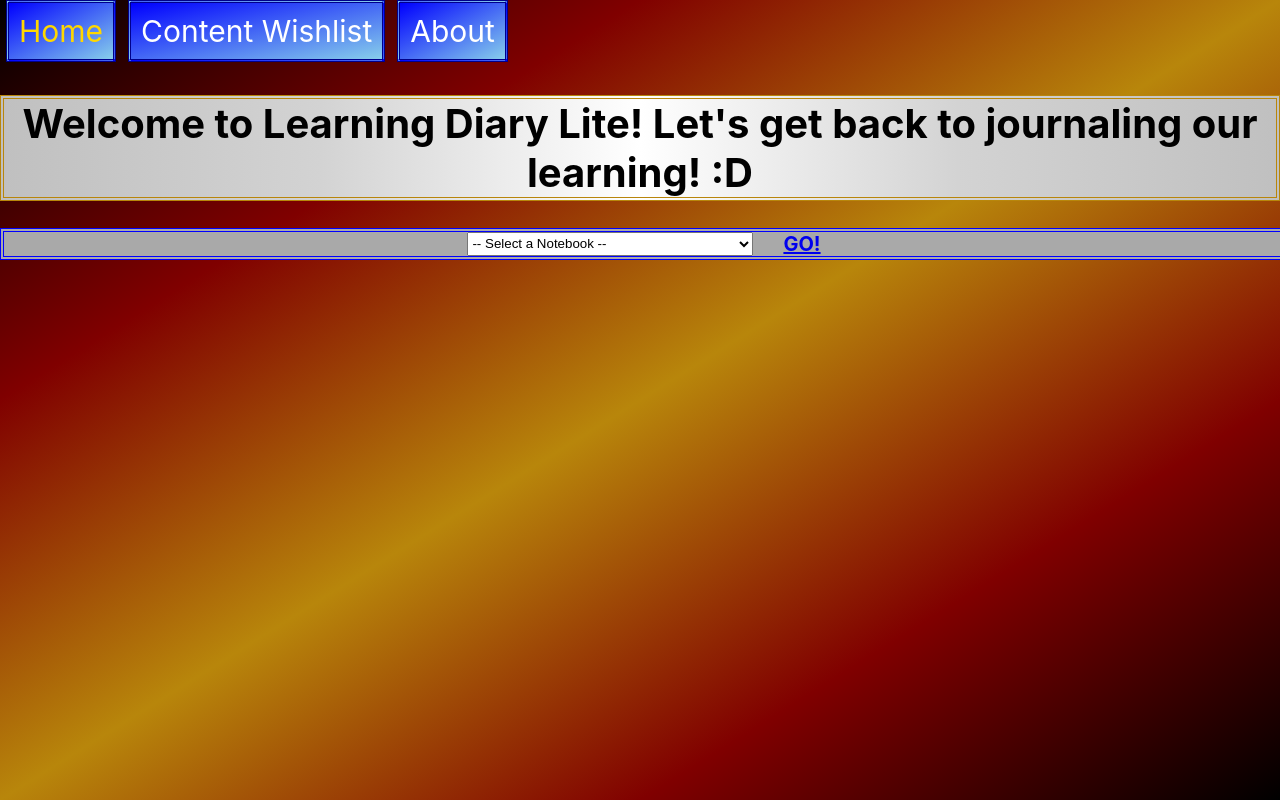
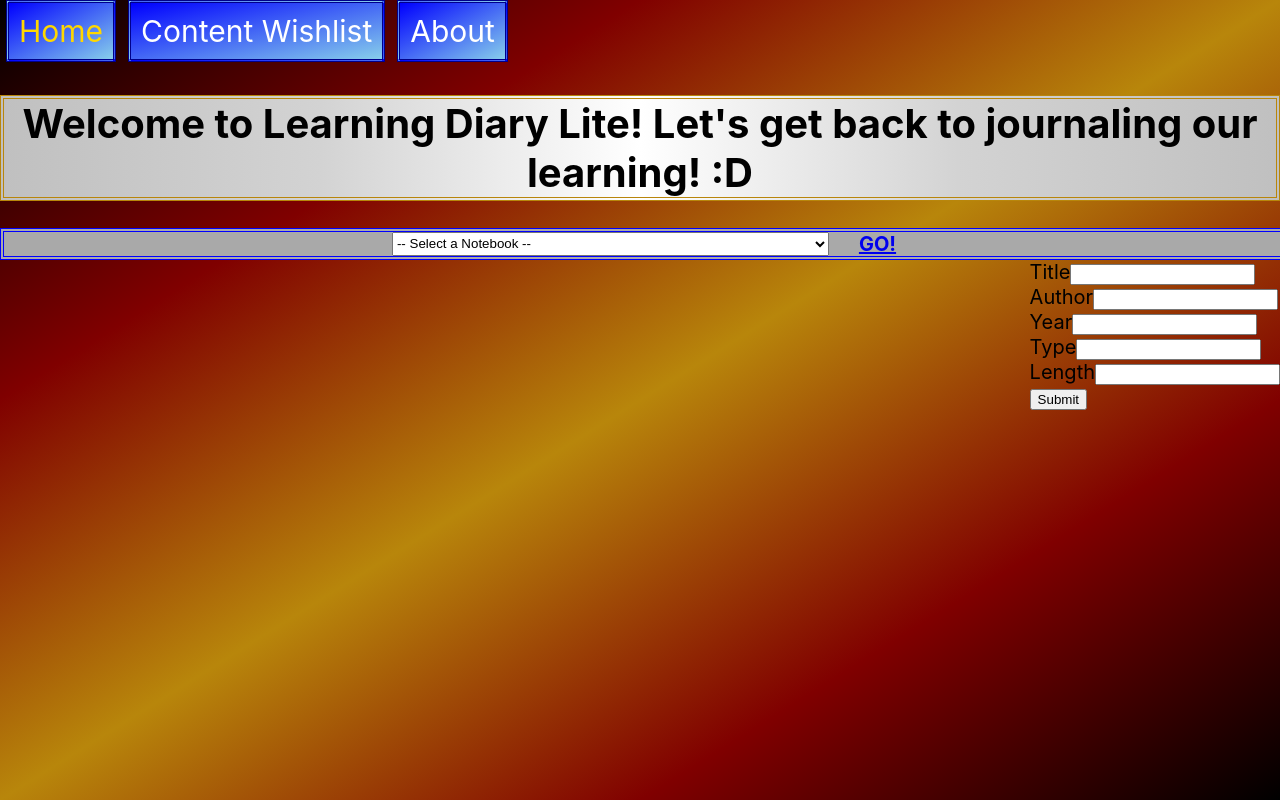
Before and after one commit to adnanian/learning-diary-lite, a React (Create React App) app: page / in a window 1280 px wide. Built offline with nearby package versions, Linux system fonts and the light colour scheme; data requests are answered from the project's data file.

Commit message:
Complete functionality of Notebook.js form

```diff
--- a/db.json
+++ b/db.json
@@ -48,16 +48,105 @@
       "length": "6 episodes, each 43 minutes long",
       "notes": "What a BASED documentary\nDon't believe everything that the media tells you. :)\n\nTwo of the accused didn't do it. It was someone who got away with it.\n\nIt was 5 men who killed him not 3.\n\nFBI was involved.\nAlongside NOI.\n\nAll the real killers are now deceased.\nMany in New York knew who the real killers are but wouldn't talk about it.\n\nJ Edgar Hoover was desparate to make Malcolm X look bad.",
       "id": 3
-    }
-  ],
-  "contentTypes": [
-    {
-      "name": "book",
-      "id": 1
     },
     {
-      "name": "documentary",
-      "id": 2
+      "title": "How to Win Friends and Influence People",
+      "author": "Dale Carnegie",
+      "year": "1936",
+      "type": "book",
+      "length": "291 pages",
+      "notes": "",
+      "id": 4
+    },
+    {
+      "title": "Muhammad - His Life Based on the Earliest Sources",
+      "author": "Martin Lings",
+      "year": "1983",
+      "type": "book",
+      "length": "385 pages",
+      "notes": "",
+      "id": 5
+    },
+    {
+      "title": "How to Calculate the Square and Square Root in Java?",
+      "author": "Swatee Chand",
+      "year": "2019",
+      "type": "article",
+      "length": "5 minutes to read",
+      "notes": "",
+      "id": 6
+    },
+    {
+      "title": "Javascript Analysis to SQL Injection",
+      "author": "Mostafa Elguerdawi",
+      "year": "2023",
+      "type": "article",
+      "length": "2 minute read",
+      "notes": "",
+      "id": 7
+    },
+    {
+      "title": "Dummy Content",
+      "author": "dummy author",
+      "year": "2023",
+      "type": "nothing",
+      "length": "no length",
+      "notes": "",
+      "id": 8
+    },
+    {
+      "title": "Dummy Content 2",
+      "author": "dummy author",
+      "year": "2023",
+      "type": "nothing",
+      "length": "no length",
+      "notes": "",
+      "id": 9
+    },
+    {
+      "title": "Dummy Content 3",
+      "author": "dummy author",
+      "year": "2023",
+      "type": "nothing",
+      "length": "no length",
+      "notes": "",
+      "id": 10
+    },
+    {
+      "title": "Dummy Content 4",
+      "author": "dummy author",
+      "year": "2023",
+      "type": "nothing",
+      "length": "no length",
+      "notes": "",
+      "id": 11
+    },
+    {
+      "title": "Dummy Content 5",
+      "author": "dummy author",
+      "year": "2023",
+      "type": "nothing",
+      "length": "no length",
+      "notes": "",
+      "id": 12
+    },
+    {
+      "title": "Dummy Content 6",
+      "author": "dummy author",
+      "year": "2023",
+      "type": "nothing",
+      "length": "no length",
+      "notes": "",
+      "id": 13
+    },
+    {
+      "title": "Dummy Content Final",
+      "author": "no author",
+      "year": "2023",
+      "type": "nothing",
+      "length": "no length",
+      "notes": "",
+      "id": 14
     }
   ],
   "contentWishList": []
--- a/src/components/NotebookForm.js
+++ b/src/components/NotebookForm.js
@@ -1,3 +1,5 @@
+import { useState } from "react";
+
 function NotebookForm( {onAddNotebook} ) {
     const [formData, setFormData] = useState(
         {
@@ -5,7 +7,8 @@ function NotebookForm( {onAddNotebook} ) {
             author: "",
             year: "",
             type: "",
-            length: ""
+            length: "",
+            notes: ""
         }
     );
 
@@ -18,7 +21,7 @@ function NotebookForm( {onAddNotebook} ) {
 
     function handleSubmit(event) {
         event.preventDefault();
-        fetch ('http://localhost:3001/notebooks', {
+        fetch ('http://localhost:3000/notebooks', {
             method: "POST",
             headers: {
                 "Content-Type": "application/json"
@@ -26,32 +29,45 @@ function NotebookForm( {onAddNotebook} ) {
             body: JSON.stringify(formData)
         })
             .then((response) => response.json())
-            .then((data) => onAddNotebook(data));
+            .then((data) => {
+                onAddNotebook(data);
+                const newFormData = {...formData};
+                for (let key in newFormData) {
+                    newFormData[key] = "";
+                    console.log(newFormData);
+                    console.log(formData);
+                    console.log(key);
+                }
+                setFormData(newFormData);
+                console.log(formData);
+            });
     }
 
     return (
-        <form>
+        <form onSubmit={handleSubmit}>
             <div>
                 <label htmlFor="title">Title</label>
-                <input id="title" name="title" type="text" value={title} onChange={handleChange}/>
+                <input id="title" name="title" type="text" value={formData.title} onChange={handleChange}/>
             </div>
             <div>
                 <label htmlFor="author">Author</label>
-                <input id="author" name="author" type="text" value={author} onChange={handleChange}/>
+                <input id="author" name="author" type="text" value={formData.author} onChange={handleChange}/>
             </div>
             <div>
                 <label htmlFor="year">Year</label>
-                <input id="year" name="year" type="text" value={year} onChange={handleChange}/>
+                <input id="year" name="year" type="text" value={formData.year} onChange={handleChange}/>
             </div>
             <div>
                 <label htmlFor="type">Type</label>
-                <input id="type" name="type" type="text" value={type} onChange={handleChange}/>
+                <input id="type" name="type" type="text" value={formData.type} onChange={handleChange}/>
             </div>
             <div>
                 <label htmlFor="length">Length</label>
-                <input id="length" name="length" type="text" value={length} onChange={handleChange}/>
+                <input id="length" name="length" type="text" value={formData.length} onChange={handleChange}/>
             </div>
             <input type="submit" />
         </form>
     );
 }
+
+export default NotebookForm;
--- a/src/page-stylesheets/Home.css
+++ b/src/page-stylesheets/Home.css
@@ -24,3 +24,7 @@
     align-content: flex-end;
     justify-content: center;
 }
+
+#right-tab {
+    float: right;
+}
--- a/src/pages/Home.js
+++ b/src/pages/Home.js
@@ -1,6 +1,7 @@
 import { Link, Outlet } from "react-router-dom";
 import "../page-stylesheets/Home.css";
 import { useEffect, useState } from "react";
+import NotebookForm from "../components/NotebookForm";
 
 function Home( ) {
     useEffect(() => {
@@ -23,7 +24,11 @@ function Home( ) {
         );
     });
 
-    console.log(notebooks);
+    function addNotebook(newNotebook) {
+        setNotebooks([...notebooks, newNotebook]);
+        alert(`New notebook of id: ${newNotebook.id} has been created for you and added to the drop down list. :)`);
+    }
+
 
     return (
         <main>
@@ -40,6 +45,9 @@ function Home( ) {
                 </span>
             </div>
             <Outlet context={[notebooks, setNotebooks]} />
+            <aside id="right-tab">
+                <NotebookForm onAddNotebook={addNotebook} />
+            </aside>
             <br/>
         </main>
     );
```
